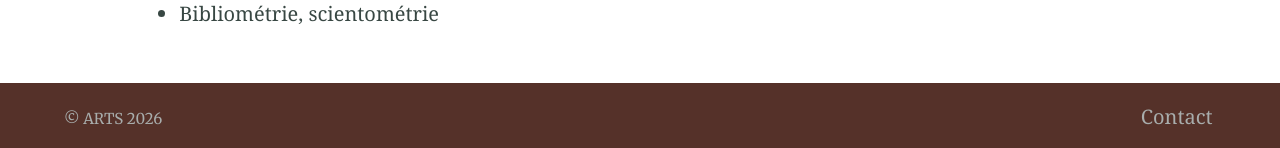
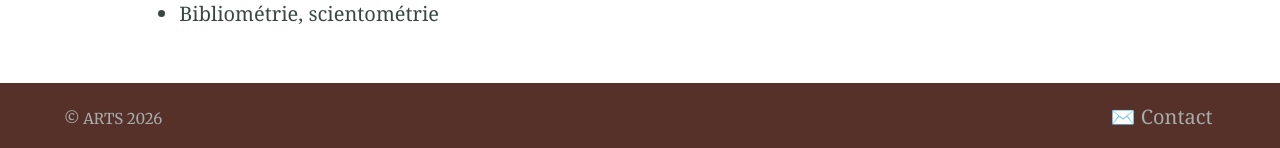
Before and after one commit to arts-workshop/arts-workshop.github.io, a Jekyll site: the page built from index.md, in a window 1280 px wide. Shown: the part 2203-2351 px from the top of the page. Built offline with Jekyll 4.4.1, drawn with Linux system fonts in a browser that asks for light colours.

```diff
--- a/_config.yml
+++ b/_config.yml
@@ -139,7 +139,7 @@ navigation_header:
   url: https://coria-taln-2026.ls2n.fr/
 
 navigation_footer:
-- title: Contact
+- title: ✉️ Contact
   url: mailto:arts-atelier@googlegroups.com
 
 #social_links: # Appears in sidebar. Set the urls then uncomment and comment out as desired
```
